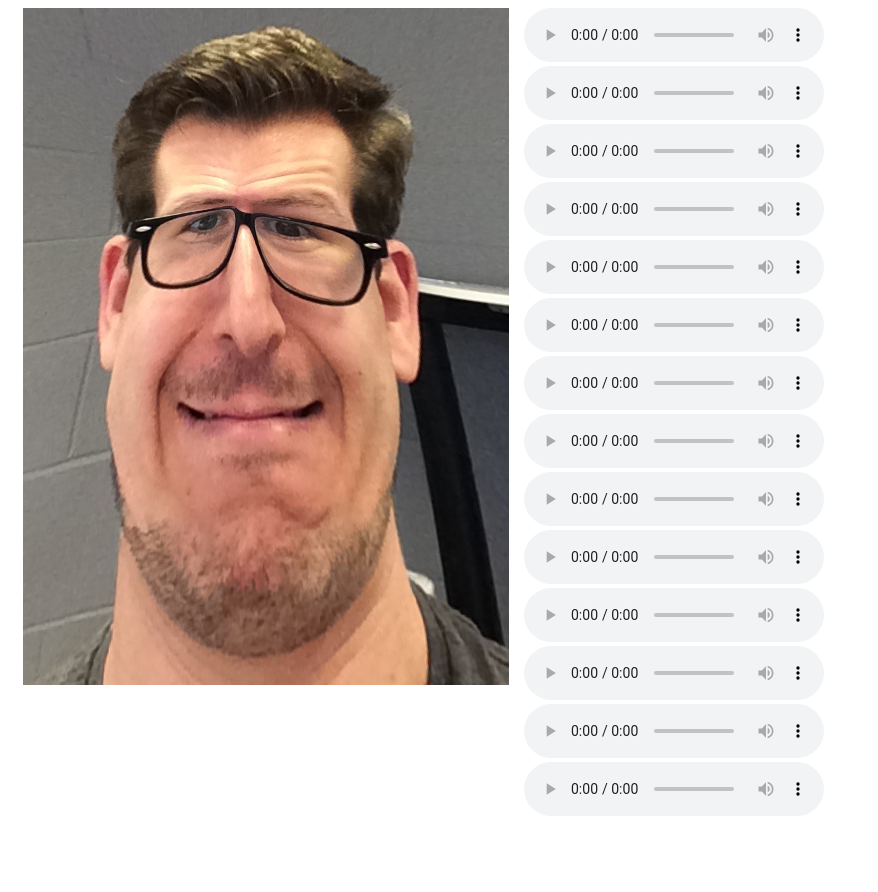
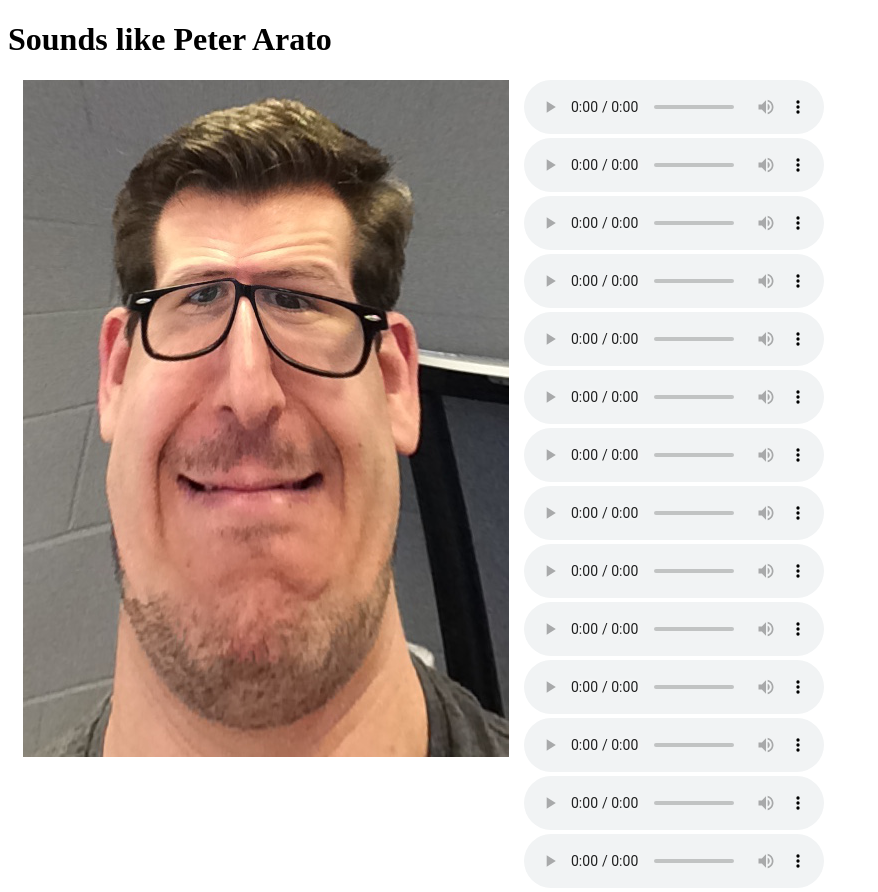
Before and after one commit to edwardcrompton/pa_sounds, a plain HTML site: page index.html in a window 1280 px wide. Shown: the whole page, without its empty margins (0-878 px from the left). Before the commit the page ends 820 px from the top, so only its background shows below. Drawn offline with Linux system fonts and the light colour scheme.

Commit message:
Adding a title

```diff
--- a/index.html
+++ b/index.html
@@ -6,6 +6,7 @@
     <link rel="stylesheet" type="text/css" href="assets/css/pa_sounds.css">
 </head>
 <body>
+    <h1>Sounds like Peter Arato</h1>
     <div class="visuals">
         <img src="assets/img/peter.jpg" />
     </div>
```
